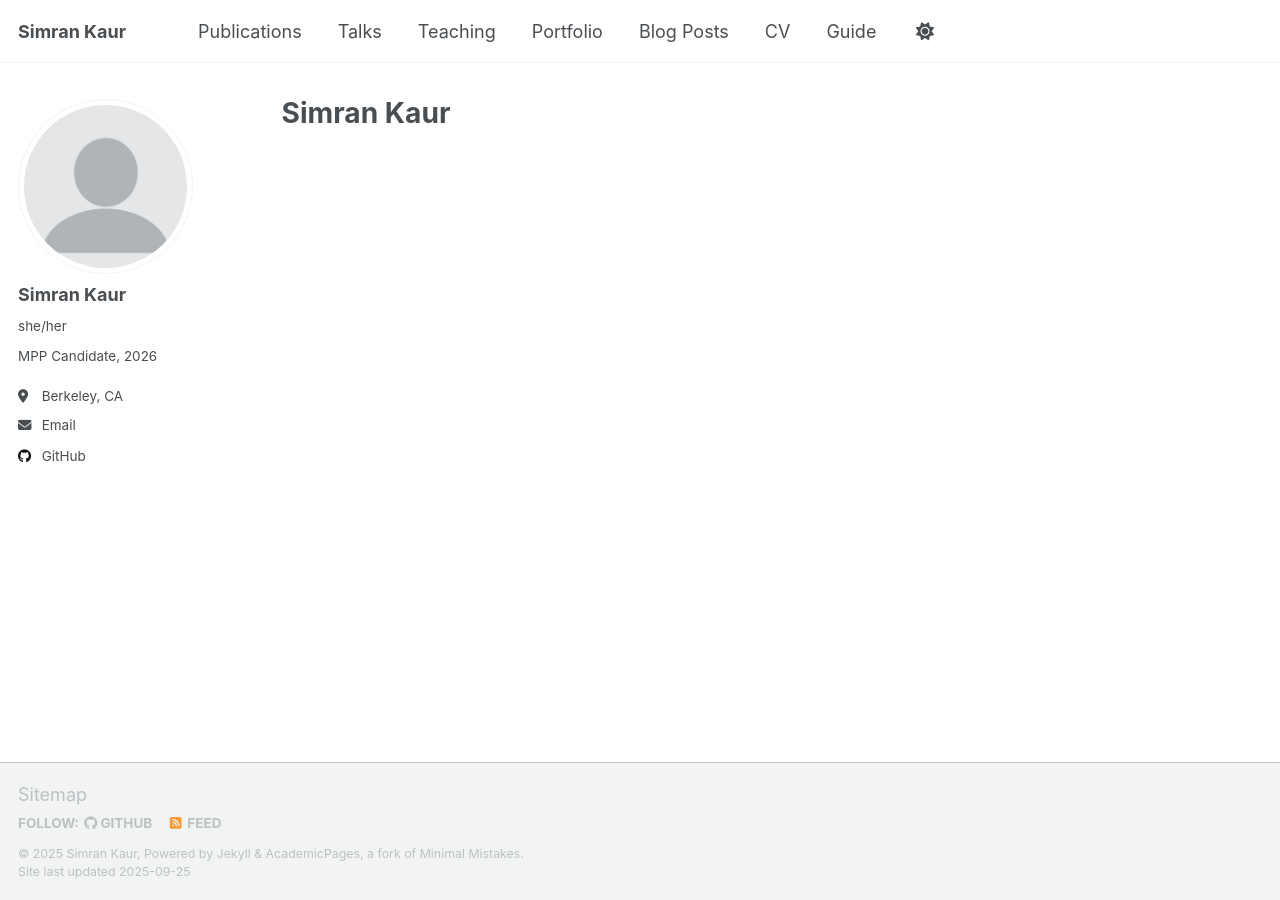
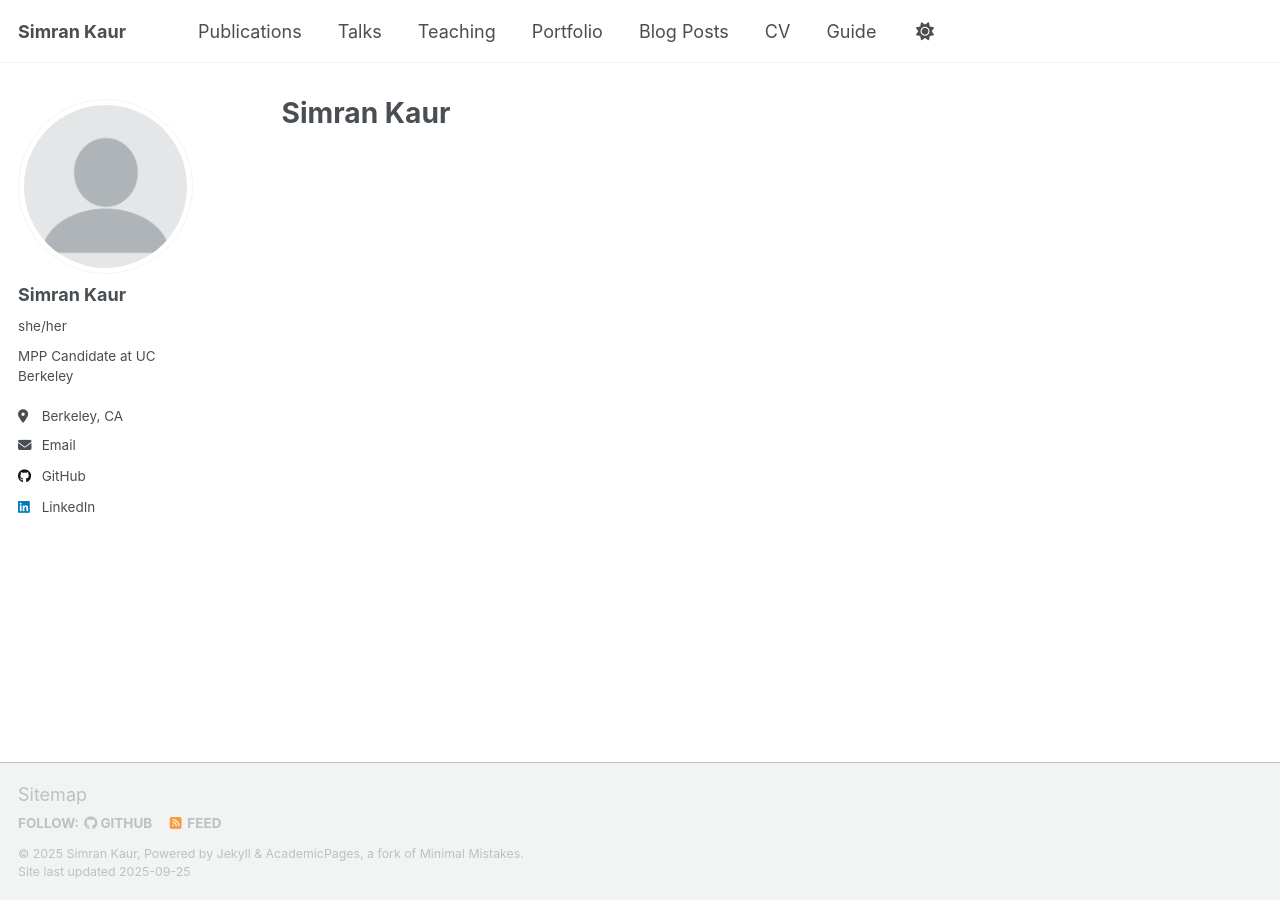
Before and after one commit to simrankaur46/simrankaur46.github.io, a Jekyll site: the page built from _pages/about.md, in a window 1280 px wide. Built offline with Jekyll 4.4.1, drawn with Linux system fonts in a browser that asks for light colours; a script that is not in the unit is left out.

Commit message:
Update _config.yml

```diff
--- a/_config.yml
+++ b/_config.yml
@@ -25,18 +25,12 @@ author:
   # Biographic information
   avatar           : "profile.png"
   name             : "Simran Kaur"
-  pronouns         : "she/her" # example: "she/her"
-  bio              : "MPP Candidate, 2026"
+  pronouns         : "she/her"
+  bio              : "MPP Candidate at UC Berkeley"
   location         : "Berkeley, CA"
   email            : "simran_kaur@berkeley.edu"
-
-
-
+  linkedin         : "https://www.linkedin.com/in/simrankaur1746/"
   github           : "simrankaur46"
-
-
-  # Social media
-  linkedin         : # URL
 
 # Publication Category - The following the list of publication categories and their headings
 publication_category:
```
